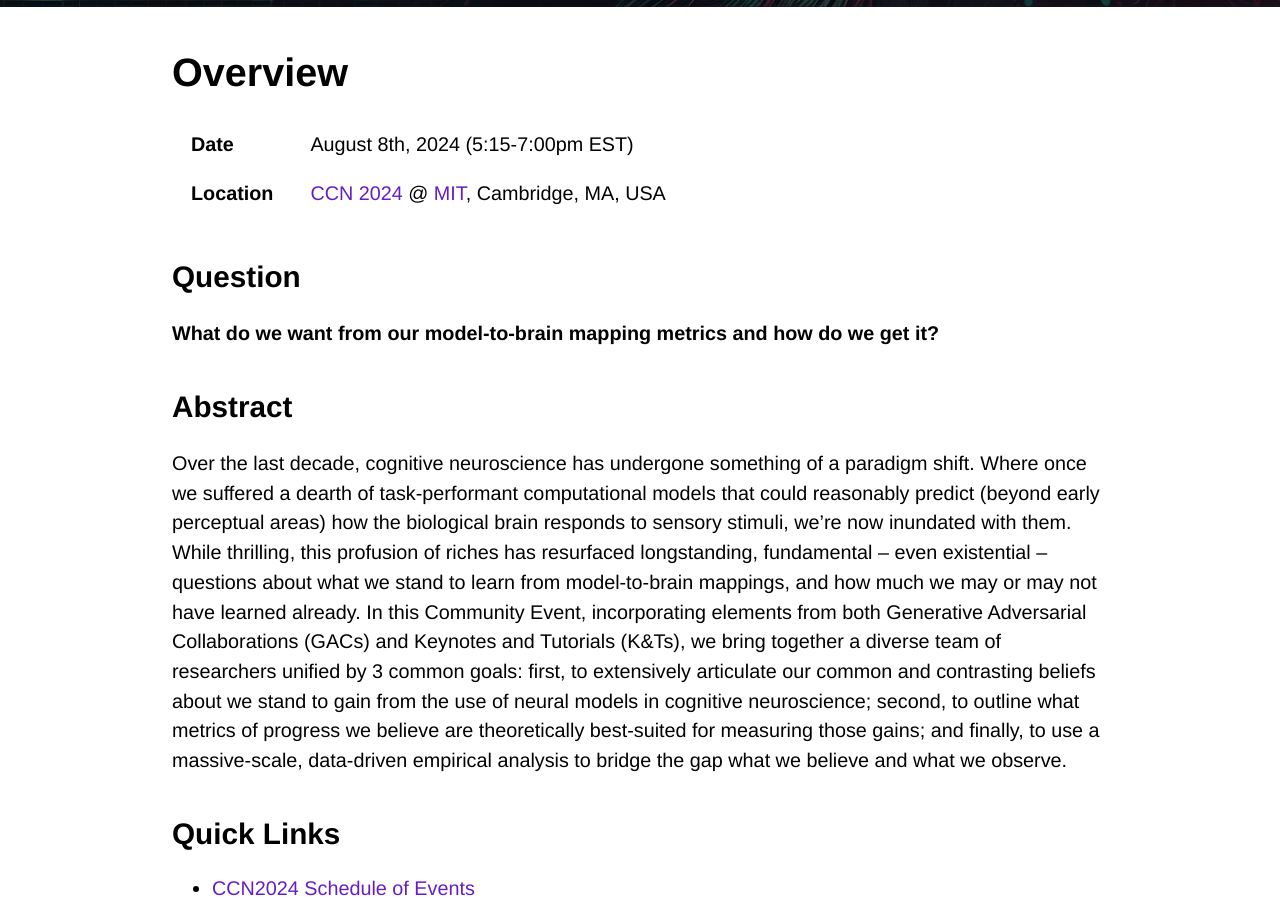
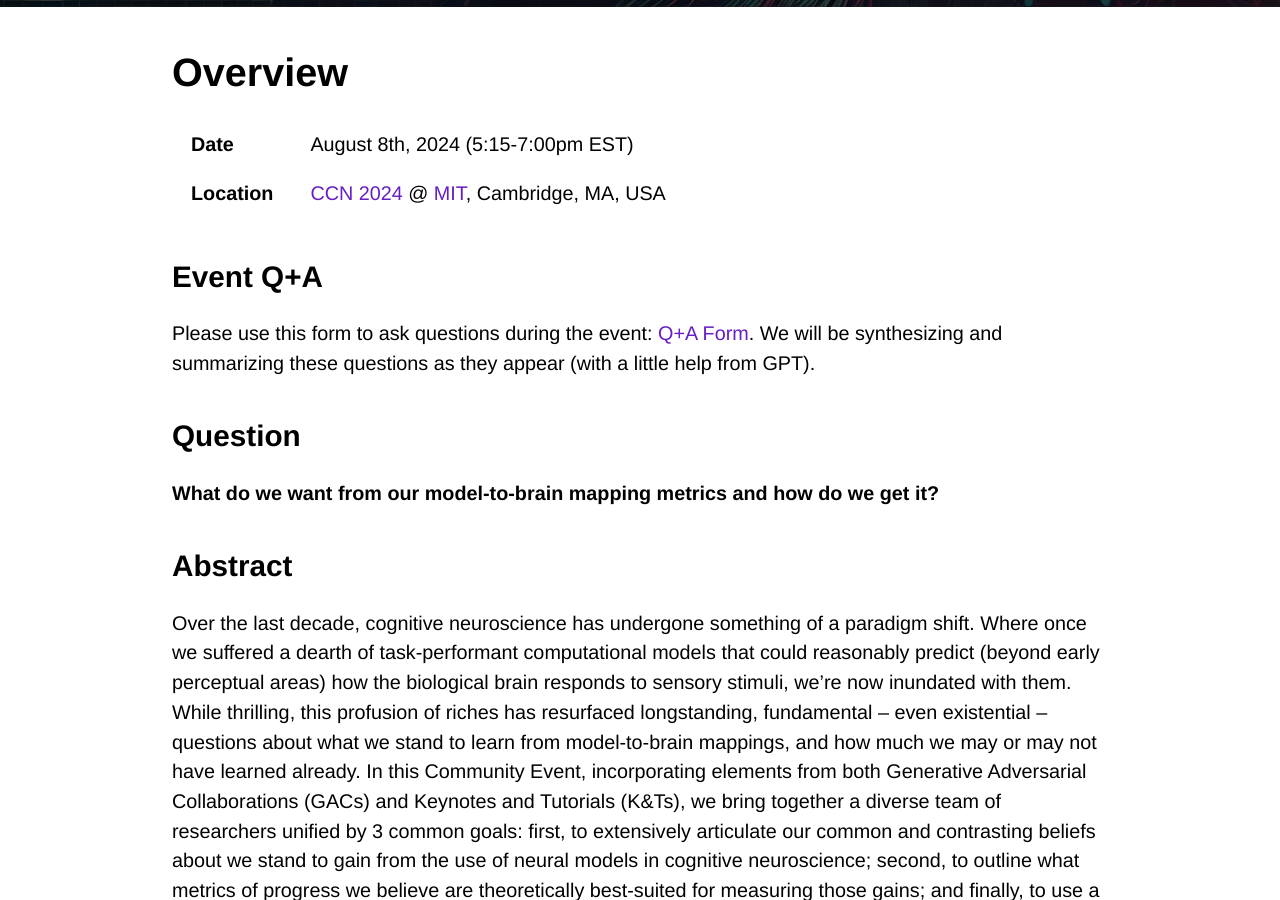
Before and after one commit to BotBM3/botbm3.github.io, a Jekyll site: the page built from index.md, in a window 1280 px wide and 900 px high, scrolled down 421 px. Built offline with Jekyll 4.4.1, drawn with Linux system fonts in a browser that asks for light colours; some web fonts are replaced.

Commit message:
Adding Q+A link.

```diff
--- a/pages/_overview.md
+++ b/pages/_overview.md
@@ -2,6 +2,10 @@
 
 | **Date** | August 8th, 2024 (5:15-7:00pm EST) |
 | **Location** | [CCN 2024](https://2024.ccneuro.org/) @ [MIT](https://maps.app.goo.gl/iMAFxWPnewb4nBj57), Cambridge, MA, USA |
+
+## Event Q+A
+
+Please use this form to ask questions during the event: [Q+A Form](https://docs.google.com/forms/d/e/1FAIpQLSe076iws6o3ytwHt29LjGlN_HD_THv15KihMjWtJkud5Vzlrg/viewform). We will be synthesizing and summarizing these questions as they appear (with a little help from GPT).
 
 ## Question
 
```
